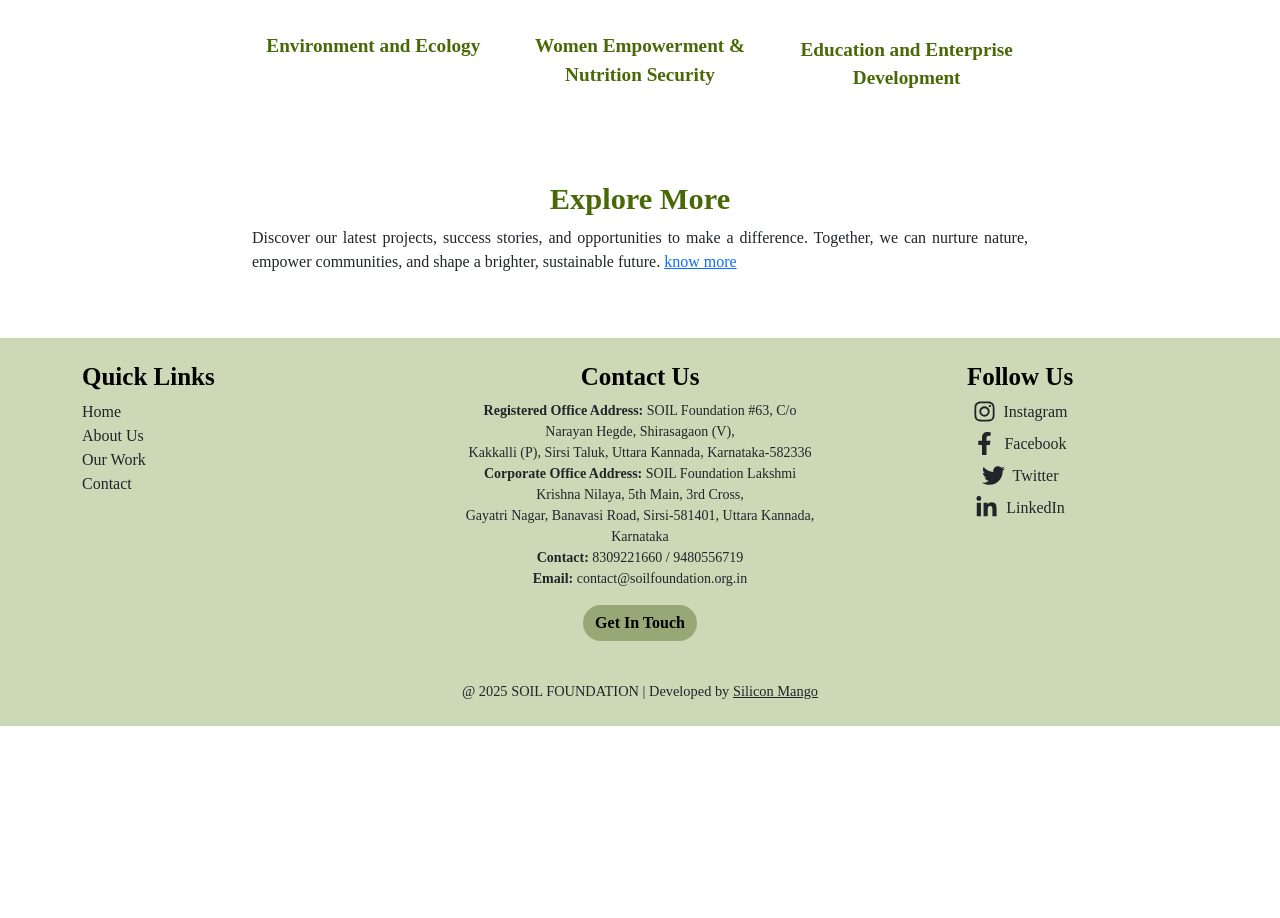
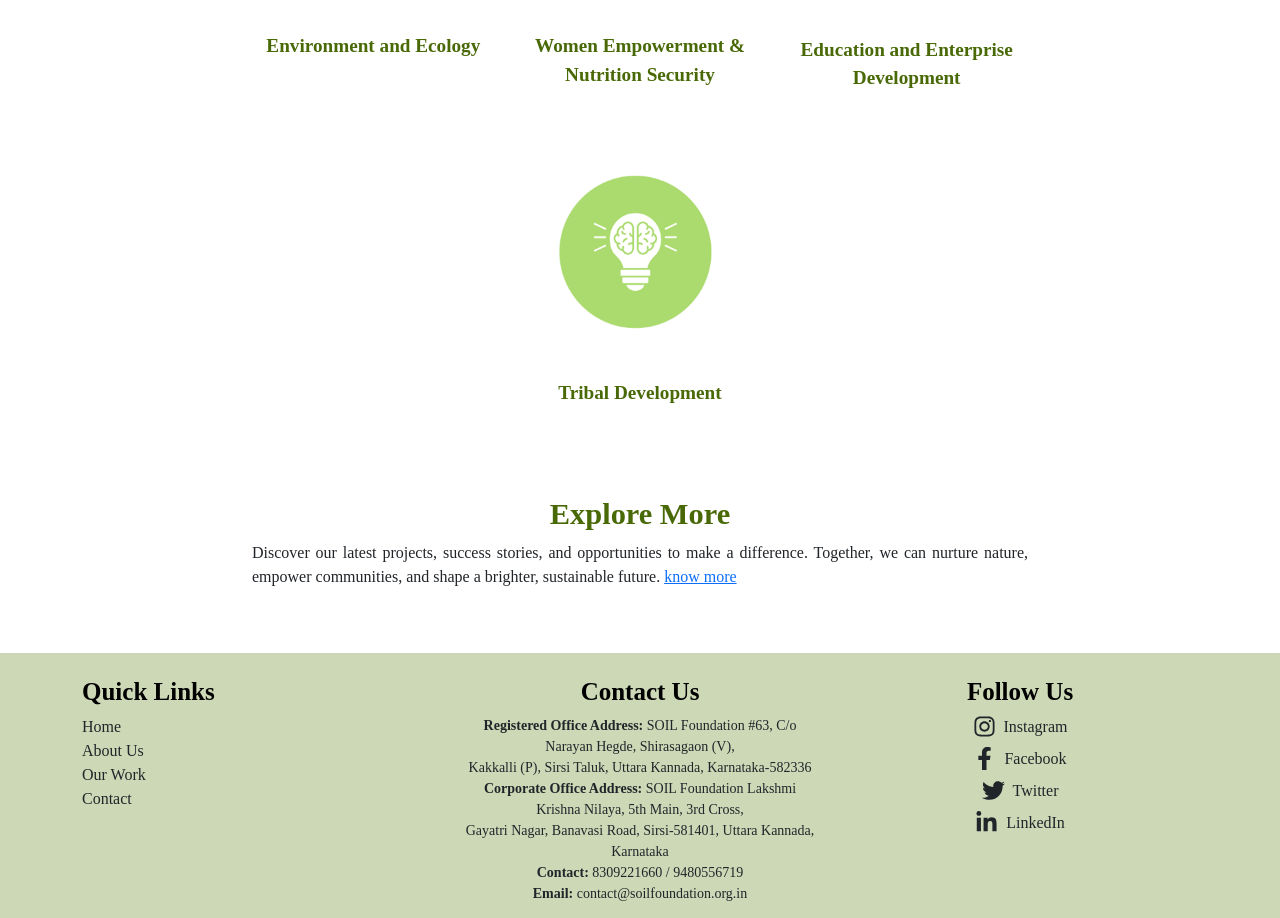
Before and after one commit to k121mayur/SOIL_Foundation, a React (Create React App) app: page / in a window 1280 px wide. Shown: the part 1620-2538 px from the top of the page. Before the commit the page ends 2346 px from the top, so only its background shows below. Built offline with nearby package versions, Linux system fonts and the light colour scheme.

Commit message:
Tribal Development Added

```diff
--- a/src/pages/HomePage.jsx
+++ b/src/pages/HomePage.jsx
@@ -217,6 +217,26 @@ function HomePage() {
               Education and Enterprise Development
             </p>
           </Col>
+          {/* 3rd Box */}
+          <Col md={4} className="text-center mb-4">
+            <div>
+              <img
+                src={Education}
+                alt="Tribal Development"
+                className="img-fluid"
+              />
+            </div>
+            <p
+              style={{
+                fontWeight: "bold",
+                color: "#496907",
+                fontSize: "1.2rem",
+                fontFamily: "Times new roman, Noto serif devnagri",
+              }}
+            >
+              Tribal Development
+            </p>
+          </Col>
         </Row>
       </Container>
 
```
